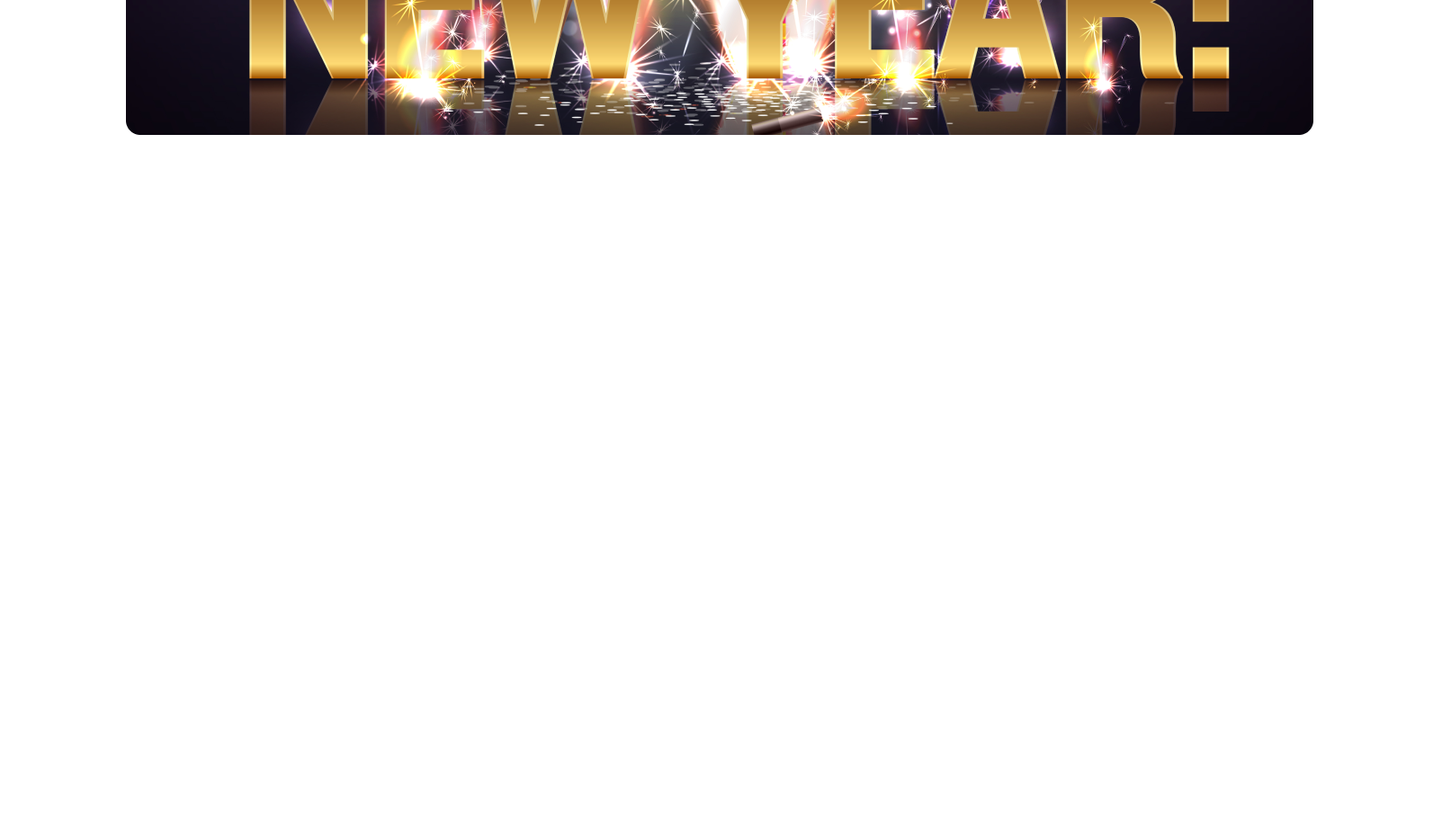
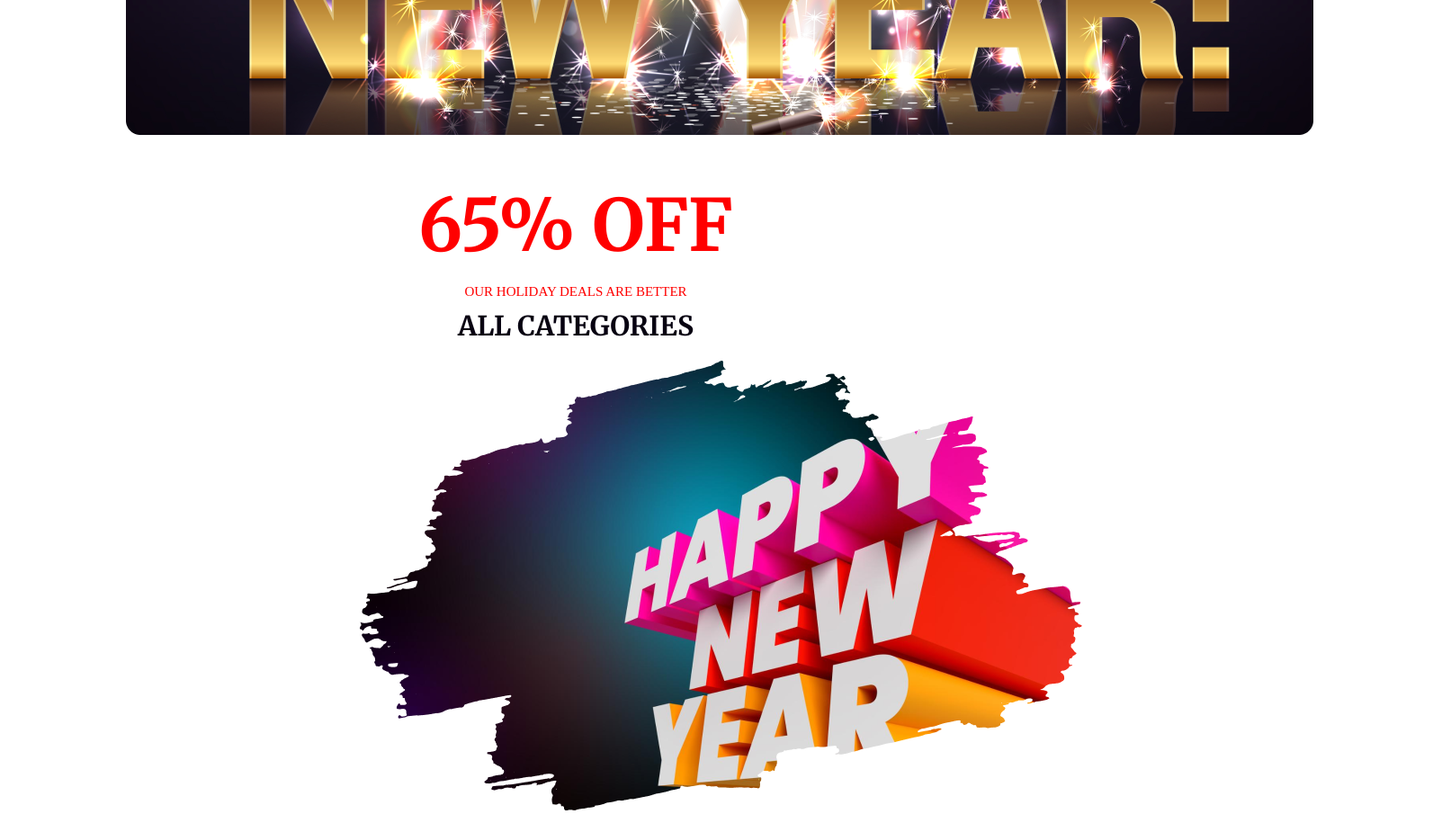
Before and after one commit to MdAlamin50/projects-New-Year, a plain HTML site: page index.html in a window 1280 px wide. Shown: the part 500-1405 px from the top of the page at 90% size, 1603 px wide, since content can reach past the window. Before the commit the page ends 800 px from the top, so only its background shows below. Drawn offline with Linux system fonts and the light colour scheme.

Commit message:
adde the text and imeags

```diff
--- a/index.html
+++ b/index.html
@@ -11,6 +11,11 @@
     <link rel="preconnect" href="https://fonts.gstatic.com" crossorigin>
     <link href="https://fonts.googleapis.com/css2?family=Merriweather:wght@700&display=swap" rel="stylesheet">
 
+    <link rel="preconnect" href="https://fonts.googleapis.com">
+<link rel="preconnect" href="https://fonts.gstatic.com" crossorigin>
+<link href="https://fonts.googleapis.com/css2?family=Inter:wght@800&family=Merriweather:wght@700&display=swap" rel="stylesheet">
+
+
     <title>Projects New Year</title>
     <link rel="stylesheet" href="style/index.css">
 </head>
@@ -21,8 +26,16 @@
               <div class="baner-contend">
                 <h1 class="baner-style">New Year Party Celebration</h1>
               </div>
+            </div>
+            <section class="section-contend">
+                <div class="contend">
+                    <h1 class="contend-off">65% OFF</h1>
+                    <p class="contend-text">OUR HOLIDAY DEALS ARE BETTER</p>
+                    <h3 class="content-title">ALL CATEGORIES</h3>
+                    <img class="contend-images" src="resources/New Year Photo.png" alt="">
+                </div>
 
-            </div>
+            </section>
     </header>
 
 
--- a/style/index.css
+++ b/style/index.css
@@ -22,9 +22,36 @@
     padding: 23px 344px 177px 344px;
 }
 .baner-style{
-    color: #b8e1f5;
+    color: #FFF;
     text-align: center;
     font-size: 70px;
     font-family: 'Merriweather', serif;
 
 }
+/* section contend */
+.section-contend{
+    text-align: center;
+}
+.contend-off{
+    color: #F00;
+    font-size: 80px;
+    margin-bottom: 15px;
+    font-family: 'Inter', sans-serif;
+    font-family: 'Merriweather', serif;
+}
+.contend-text{
+    color: #F00;
+    margin-bottom: 10px;
+    font-size:15px ;
+}
+.content-title{
+    color:#070211;
+    margin-bottom: 20px;
+    font-size: 30px;
+    font-weight: 700px;
+    font-family: 'Inter', sans-serif;
+    font-family: 'Merriweather', serif;
+}
+.contend-images{
+    margin: 0px 400px;
+}
```
